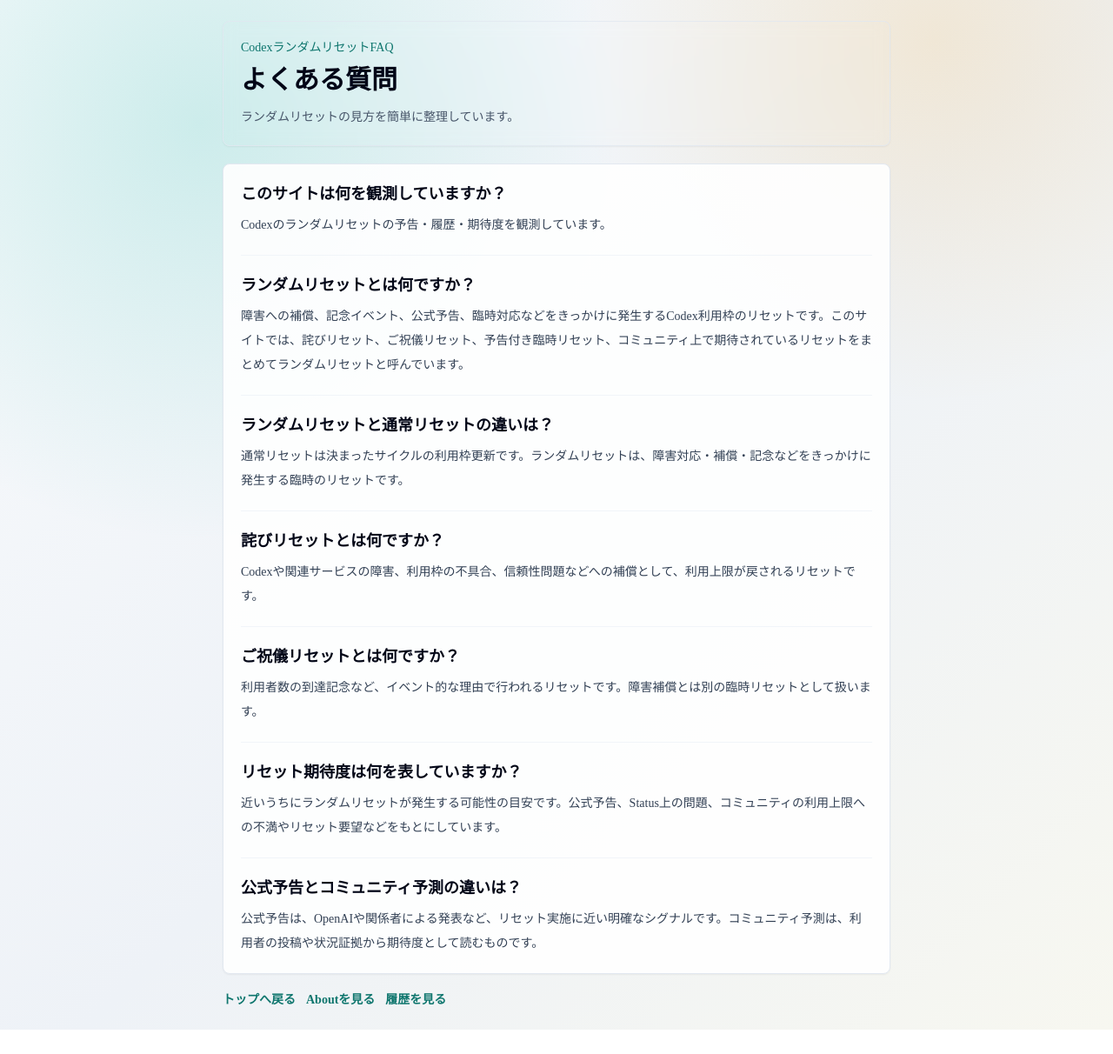
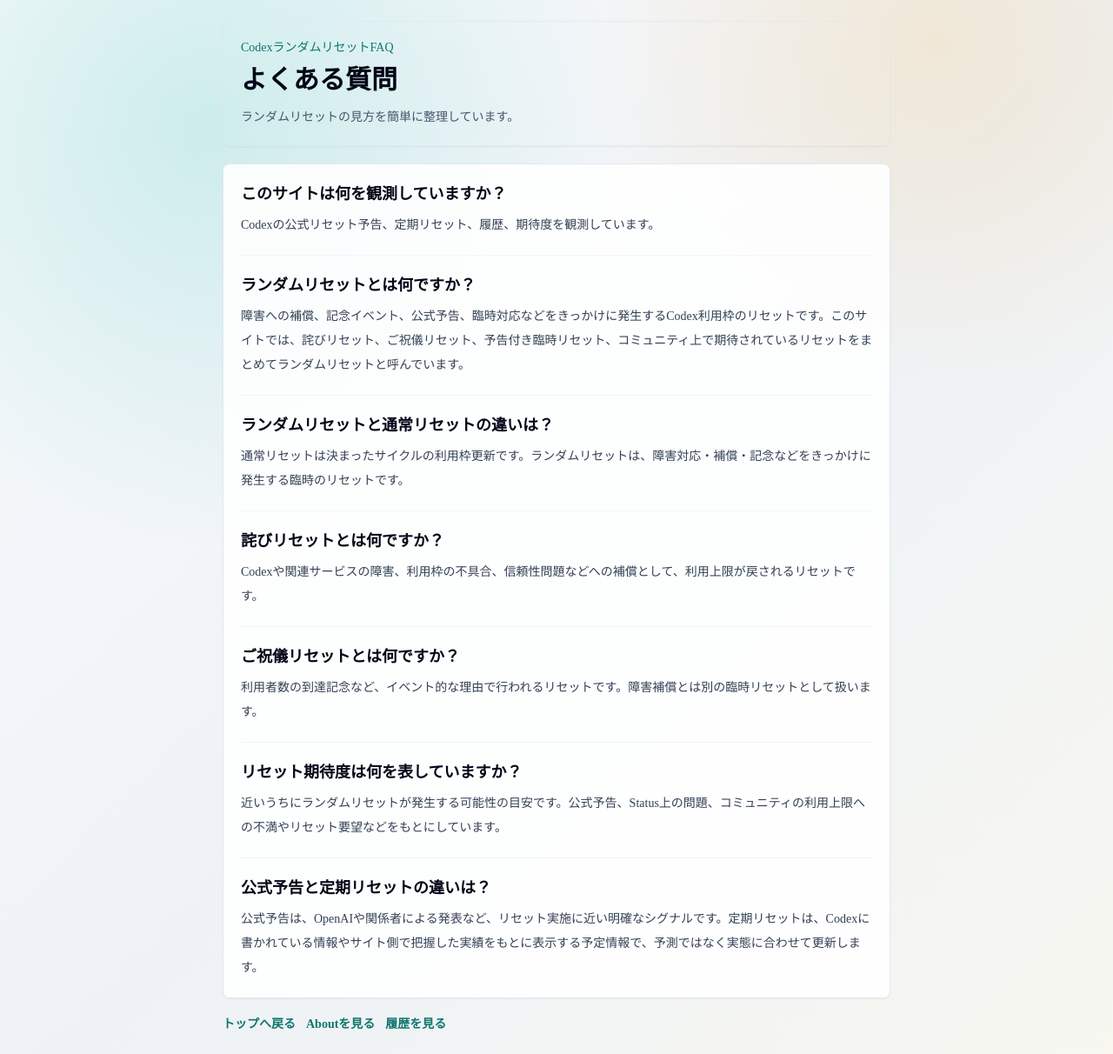
Before and after one commit to gussuri/codex-reset-observatory, a Next.js app: page /faq in a window 1280 px wide. Shown: the whole page at 87% size. Before the commit the page ends 1184 px from the top, so only its background shows below. Built offline with nearby package versions, Linux system fonts and the light colour scheme.

Commit message:
docs: align faq with current reset behavior

```diff
--- a/app/faq/page.tsx
+++ b/app/faq/page.tsx
@@ -5,7 +5,7 @@
   {
     question: "このサイトは何を観測していますか？",
     answer:
-      "Codexのランダムリセットの予告・履歴・期待度を観測しています。",
+      "Codexの公式リセット予告、定期リセット、履歴、期待度を観測しています。",
   },
   {
     question: "ランダムリセットとは何ですか？",
@@ -33,9 +33,9 @@
       "近いうちにランダムリセットが発生する可能性の目安です。公式予告、Status上の問題、コミュニティの利用上限への不満やリセット要望などをもとにしています。",
   },
   {
-    question: "公式予告とコミュニティ予測の違いは？",
+    question: "公式予告と定期リセットの違いは？",
     answer:
-      "公式予告は、OpenAIや関係者による発表など、リセット実施に近い明確なシグナルです。コミュニティ予測は、利用者の投稿や状況証拠から期待度として読むものです。",
+      "公式予告は、OpenAIや関係者による発表など、リセット実施に近い明確なシグナルです。定期リセットは、Codexに書かれている情報やサイト側で把握した実績をもとに表示する予定情報で、予測ではなく実態に合わせて更新します。",
   },
 ];
 
--- a/components/RadarDashboard.tsx
+++ b/components/RadarDashboard.tsx
@@ -223,7 +223,7 @@
                 <dd className="mt-1 text-lg sm:text-xl font-semibold text-slate-900">
                   <span>{viewModel.activeWindow.forecastDate ?? "不明"}</span>
                   {viewModel.activeWindow.forecastTime ? (
-                    <span className="ml-2 text-sm font-medium text-slate-500">
+                    <span className="ml-2 font-medium text-slate-500">
                       {viewModel.activeWindow.forecastTime}
                     </span>
                   ) : null}
```
